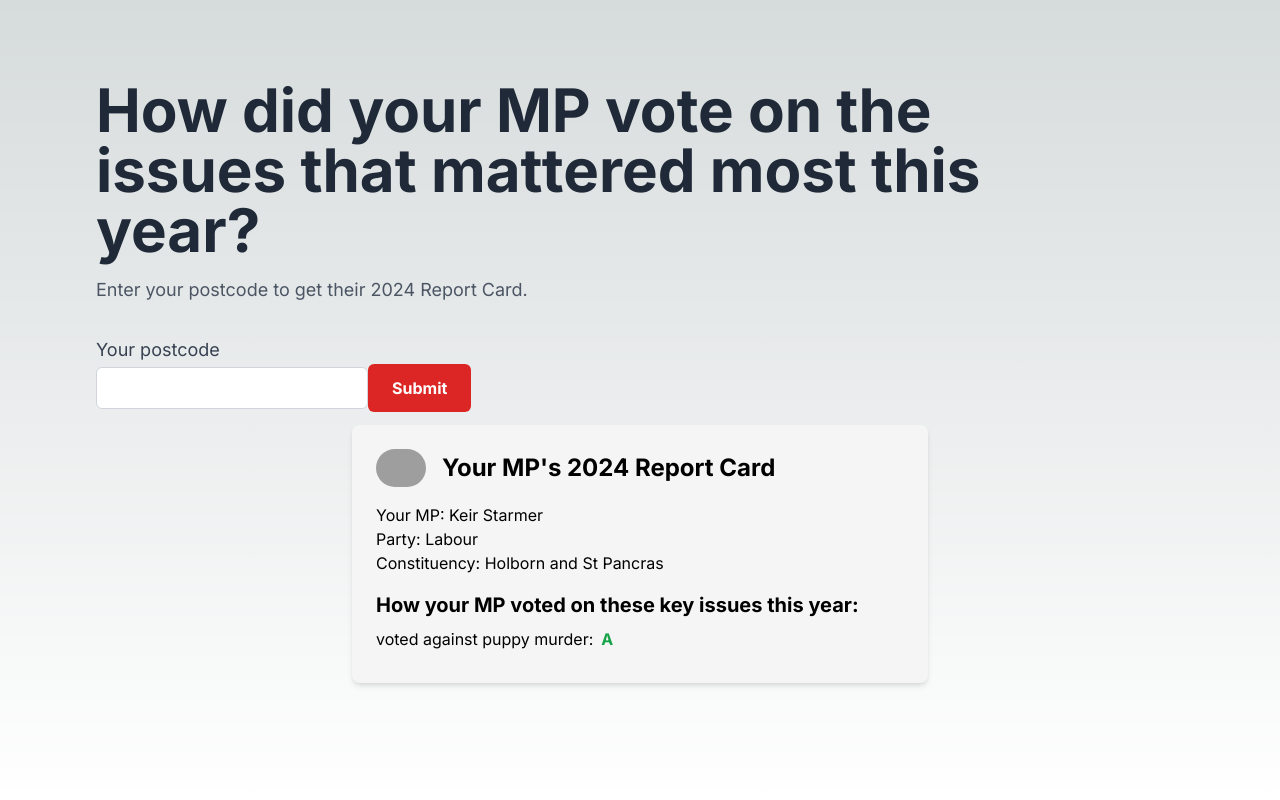
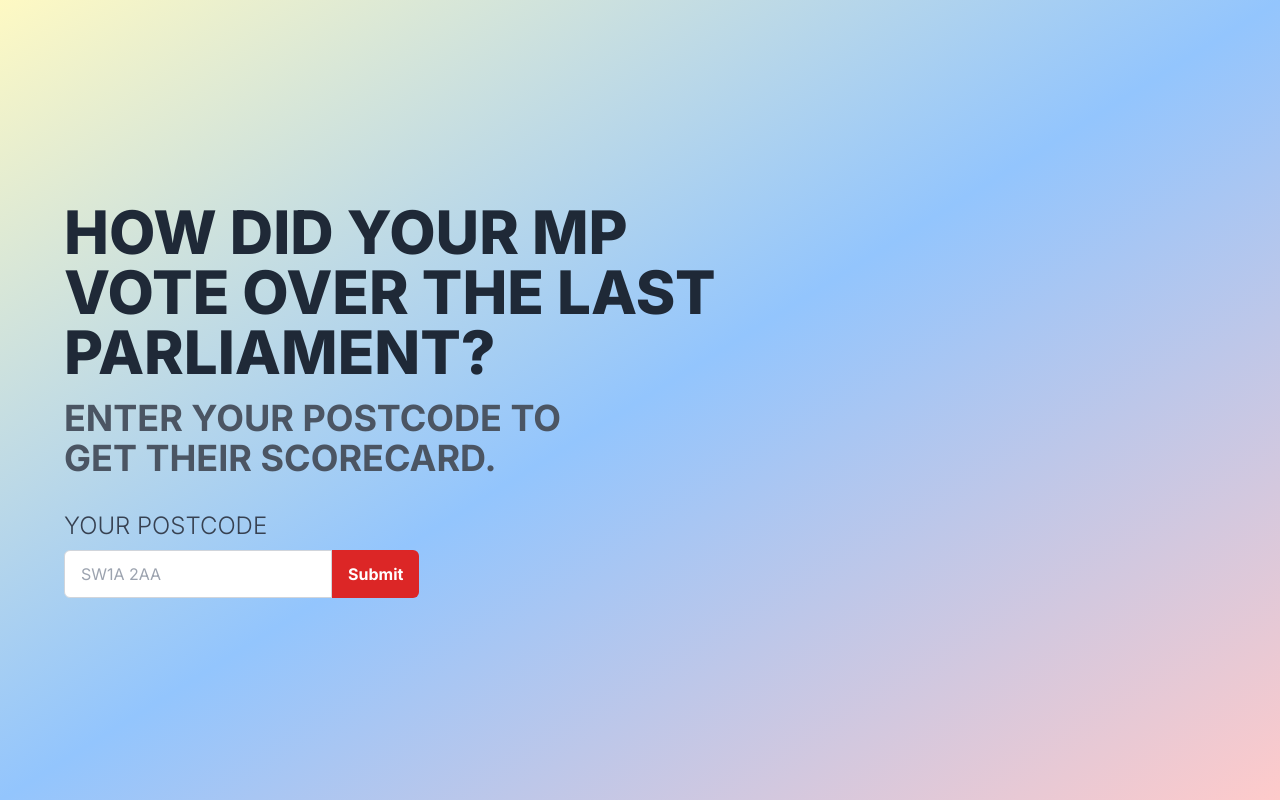
Before and after one commit to leoriviera/mpscorecard, a Next.js app: page / in a window 1280 px wide. Built offline with nearby package versions, Linux system fonts and the light colour scheme; grey boxes are pictures that could not be loaded.

Commit message:
designed homepage

```diff
--- a/src/pages/index.tsx
+++ b/src/pages/index.tsx
@@ -1,10 +1,13 @@
 import { Inter } from "next/font/google";
-import { useEffect, useRef } from "react";
-import { Scorecard } from "./constituency/[slug]";
 import kebabCase from "lodash.kebabcase";
 import { useRouter } from "next/router";
+import { Field, Form, Formik } from "formik";
+import * as yup from "yup";
 
 const inter = Inter({ subsets: ["latin"] });
+
+const clsx = (...classnames: (string | false | undefined)[]) =>
+  classnames.filter(Boolean).join(" ");
 
 // TODO - add error state to form field
 // empty postcode, invalid postcode
@@ -14,13 +17,49 @@
 export default function Home() {
   const { push } = useRouter();
 
-  const redirectToConstituency = async (postcode: string) => {
+  return (
+    <main
+      className={clsx(
+        "flex-col min-h-screen min-w-full px-6 lg:px-16 content-center bg-gradient-to-br from-yellow-100 via-blue-300 to-red-200",
+        inter.className
+      )}>
+      <div className='mx-auto'>
+        <h1 className='max-w-2xl text-3xl md:text-6xl font-extrabold mb-4 text-gray-800 uppercase'>
+          How did your MP vote over the last Parliament?
+        </h1>
+        <h2 className='max-w-xl mb-8 text-xl md:text-4xl text-gray-600 uppercase font-bold'>
+          Enter your postcode to get their scorecard.
+        </h2>
+      </div>
+
+      <div>
+        <Formik
+          initialValues={{
+            postcode: "",
+          }}
+          validationSchema={yup.object().shape({
+            postcode: yup
+              .string()
+              .trim()
+              .required("Please enter a postcode.")
+              .matches(/^[A-Z]{1,2}\d[A-Z\d]? ?\d[A-Z]{2}$/i, {
+                message: "That postcode doesn't look valid!",
+              })
+              .notOneOf(
+                ["SANTA1", "SAN TA1"],
+                "Ho ho ho! Santa doesn't have an MP! 🎅🏼"
+              ),
+          })}
+          onSubmit={async (values, { setErrors }) => {
+            const { postcode } = values;
+
             const find = `https://api.postcodes.io/postcodes/${encodeURIComponent(
               postcode
             )}`;
 
             const response = await fetch(find);
 
+            try {
               const {
                 result: { parliamentary_constituency },
               } = (await response.json()) as {
@@ -29,50 +68,44 @@
                 };
               };
 
-    await push(`/constituency/${kebabCase(parliamentary_constituency)}`);
-  };
-
-  const inputRef = useRef<HTMLInputElement | null>(null);
-
-  return (
-    <main
-      className={`flex-col items-center justify-center min-h-screen mx-16 sm:px-6 lg:px-8 ${inter.className}`}>
-      <div className={`max-w-5xl mx-auto> pt-20`}>
-        <h1 className={`text-6xl font-bold mb-4 text-gray-800`}>
-          How did your MP vote on the issues that mattered most this year?
-        </h1>
-        <h2 className={`mb-8 text-lg text-gray-600`}>
-          Enter your postcode to get their 2024 Report Card.
-        </h2>
-      </div>
-
-      <div>
-        <div className='text-lg text-gray-700'>Your postcode</div>
-        <form>
-          <input
+              await push(
+                `/constituency/${kebabCase(parliamentary_constituency)}`
+              );
+            } catch {
+              setErrors({
+                postcode:
+                  "We couldn't find that postcode. Please try another one!",
+              });
+            }
+          }}>
+          {({ touched, errors, submitCount }) => (
+            <Form>
+              <label
+                htmlFor='postcode'
+                className='text-md md:text-2xl text-gray-700 uppercase font-light'>
+                Your postcode
+              </label>
+              <div className='flex mt-2'>
+                <Field
                   required
-            ref={inputRef}
-            name='Postcode'
-            placeholder=''
-            className='mb-4 px-4 py-2 border border-gray-300 rounded-md focus:outline-none focus:ring-2 focus:ring-blue-500 pr-5'
+                  id='postcode'
+                  name='postcode'
+                  placeholder='SW1A 2AA'
+                  className='px-2 md:px-4 border border-gray-300 rounded-l-md focus:outline-none focus:ring-2 focus:ring-blue-500'
                 />
                 <button
                   type='submit'
-            onClick={async (e) => {
-              e.preventDefault();
-
-              if (inputRef.current) {
-                const { value } = inputRef.current;
-
-                await redirectToConstituency(value);
-              }
-            }}
-            className='px-6 py-3 bg-red-600 text-white font-bold rounded-md hover:bg-red-700 focus:outline-none focus:ring-2 focus:ring-red-500'>
+                  className='text-sm md:text-base h-full px-3 md:px-4 py-3 bg-red-600 text-white font-bold rounded-r-md hover:bg-red-700 focus:outline-none focus:ring-2 focus:ring-red-500'>
                   Submit
                 </button>
-        </form>
               </div>
-      <Scorecard></Scorecard>
+              {touched.postcode && errors.postcode && submitCount >= 1 && (
+                <p className='mt-2 text-sm text-red-600'>{errors.postcode}</p>
+              )}
+            </Form>
+          )}
+        </Formik>
+      </div>
     </main>
   );
 }
```
Lines whose indentation alone changed are shown as unchanged.
